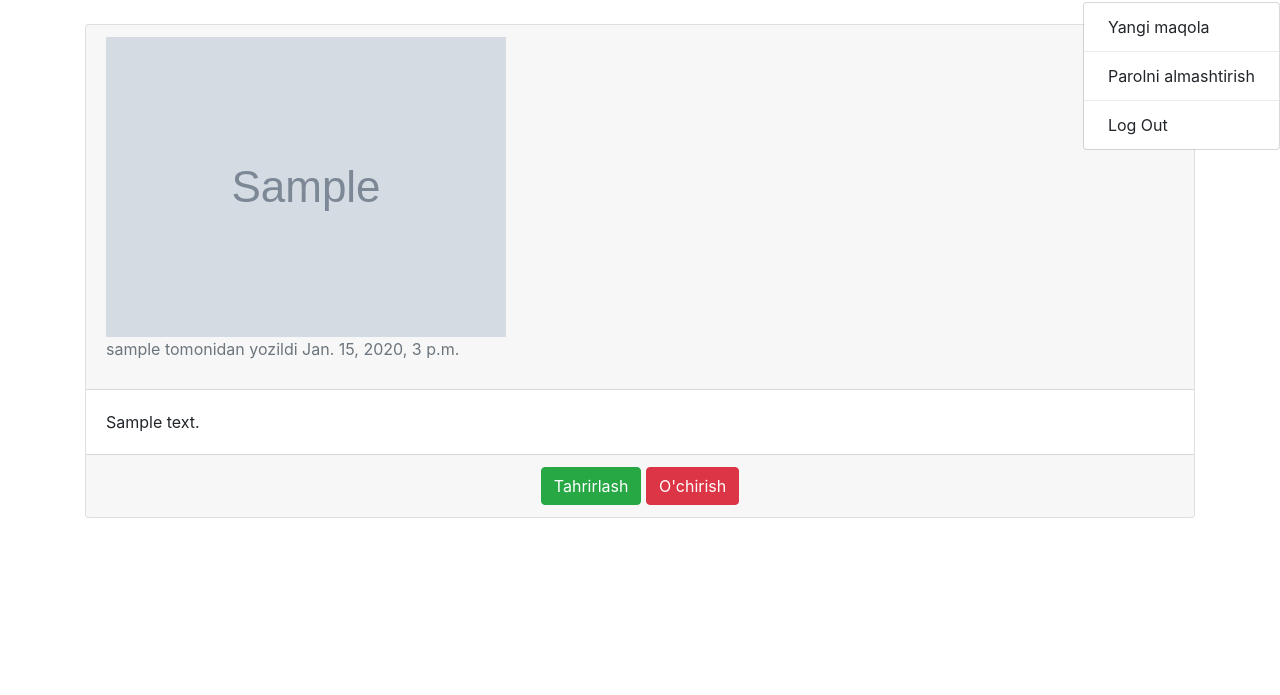
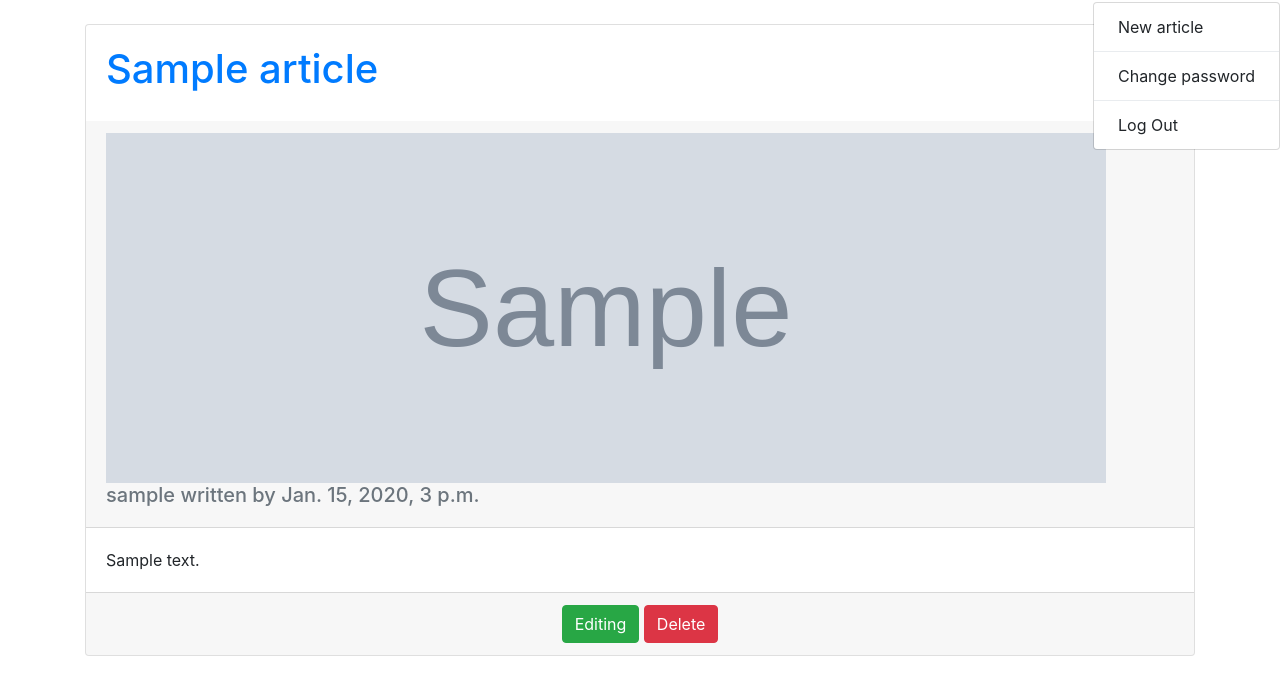
Before and after one commit to Farruxbek2004/article, a Django app: page /articles/ in a window 1280 px wide, after a click that opens the changed part. Shown: the part 56-751 px from the top of the page. Run offline with Django 4.2, Linux system fonts and the light colour scheme; a user stored in the database is signed in; tables that the repository leaves empty hold one stand-in row (values such as "Sample post"); grey boxes marked "Sample" are stand-in pictures; some libraries are stand-ins or nearby versions.

Commit message:
no commit

```diff
--- a/news_site/articles/models.py
+++ b/news_site/articles/models.py
@@ -6,6 +6,7 @@ from django.db import models
 
 class Article(models.Model):
     title = models.CharField(max_length=255)
+    slug = models.SlugField(unique=True)
     body = models.TextField()
     photo = models.ImageField(upload_to='images/', blank=True)
     data = models.DateTimeField(auto_now_add=True)
@@ -18,4 +19,4 @@ class Article(models.Model):
         return self.title
 
     def get_absolute_url(self):
-        return reverse('article_detail',args=[str(self.id)])
+        return reverse('article_detail', args=[str(self.id)])
--- a/news_site/articles/views.py
+++ b/news_site/articles/views.py
@@ -6,7 +6,7 @@ from django.views.generic.edit import UpdateView, DeleteView
 
 
 class ArticleListView(ListView):
-    model = Article
+    queryset = Article.objects.order_by("-id")
     template_name = 'article_list.html'
 
 
--- a/news_site/news_site/urls.py
+++ b/news_site/news_site/urls.py
@@ -29,3 +29,7 @@ urlpatterns = [
 
 if settings.DEBUG:
     urlpatterns += static(settings.MEDIA_URL, document_root=settings.MEDIA_ROOT)
+
+
+# username: admin123
+# password: 123
--- a/news_site/templates/article_delete.html
+++ b/news_site/templates/article_delete.html
@@ -1,9 +1,9 @@
 {% extends 'base.html' %}
 
 {% block content %}
-    <h1>Maqolani o'chirish</h1>
+    <h1>Delete article</h1>
     <form action="" method="post">{% csrf_token %}
         {{ form.as_p }}
-        <button type="submit" class="btn btn-danger ml-2">Maqolani o'chirish</button>
+        <button type="submit" class="btn btn-danger ml-2">Delete article</button>
     </form>
 {% endblock content %}
--- a/news_site/templates/article_detail.html
+++ b/news_site/templates/article_detail.html
@@ -11,8 +11,8 @@
     </div>
     <p>
         <a href="{% url 'article_edit' article.pk %}"
-           class="btn btn-primary">Tahrirlash</a>
-        <a href="{% url 'article_delete' article.pk %}" class="btn btn-danger">O'chirish</a>
-    <p><a href="{% url 'article_list' %}"> Barcha maqola</a>larni ko'rish</p>
+           class="btn btn-primary">Editing</a>
+        <a href="{% url 'article_delete' article.pk %}" class="btn btn-danger">Delete</a>
+    <p><a href="{% url 'article_list' %}"> All articles</a>to see</p>
     </p>
 {% endblock content %}
--- a/news_site/templates/article_edit.html
+++ b/news_site/templates/article_edit.html
@@ -1,9 +1,9 @@
 {% extends 'base.html' %}
 
 {% block content %}
-    <h1>Maqolani tahrirlash</h1>
+    <h1>Editing the article</h1>
     <form  method="post" enctype="multipart/form-data">{% csrf_token %}
         {{ form.as_p }}
-        <button type="submit" class="btn btn-info ml-2">Tahrirlash</button>
+        <button type="submit" class="btn btn-info ml-2">Editing</button>
     </form>
 {% endblock content %}
--- a/news_site/templates/article_list.html
+++ b/news_site/templates/article_list.html
@@ -7,24 +7,28 @@
 {% block content %}
     {% for article in object_list %}
         <div class="card mb-3">
+            <div class="card-body">
+                <h1>
+                    <a href="{% url 'article_detail' article.pk %}">
+                        {{ article.title }}
+                    </a>
+                </h1>
+            </div>
             <div class="card-header">
-                {% if article.photo %}
-                    <a href="{% url 'article_detail' article.pk %}">
-                        <img src="{{ article.photo.url }}" alt="{{ article.title }}">
-                    </a>
-                {% endif %}
-{#                <a href="{% url 'article_detail' article.pk %}">#}
-{#                    <span class="font-weight-bold">{{ article.title }}</span>#}
-{#                </a>#}
-                <p class="text-muted">{{ article.author }} tomonidan yozildi {{ article.data }}</p>
+                <img src="{{ article.photo.url }}" alt="" width="1000" height="350">
+                <h5 class="text-muted">{{ article.author }} written by {{ article.data }}</h5>
             </div>
             <div class="card-body">
-                {{ article.body }}
+                {% if article.body|length > 80 %}
+                    <p class="card-text">{{ article.body|slice:200 }}</p>
+                {% else %}
+                    <p class="card-text">{{ article.body }}</p>
+                {% endif %}
             </div>
             <div class="card-footer text-center text-muted">
                 <a href="{% url 'article_edit' article.pk %}"
-                   class="btn btn-success">Tahrirlash</a>
-                <a href="{% url 'article_delete' article.pk %}" class="btn btn-danger">O'chirish</a>
+                   class="btn btn-success">Editing</a>
+                <a href="{% url 'article_delete' article.pk %}" class="btn btn-danger">Delete</a>
             </div>
         </div>
         <br>
--- a/news_site/templates/article_new.html
+++ b/news_site/templates/article_new.html
@@ -1,9 +1,9 @@
 {% extends 'base.html' %}
 
 {% block content %}
-<h1 class="text-success">Yangi maqola qo'shish</h1>
+<h1 class="text-success">Add a new article</h1>
     <form  method="post" enctype="multipart/form-data">{% csrf_token %}
         {{ form.as_p }}
-    <button class="btn btn-primary ml-2" type="submit">Saqlash</button>
+    <button class="btn btn-primary ml-2" type="submit">Save</button>
     </form>
 {% endblock content %}
--- a/news_site/templates/base.html
+++ b/news_site/templates/base.html
@@ -3,10 +3,9 @@
 <head>
     <meta charset="UTF-8">
     <meta name="viewport" content="width=device-width, initial-scale=1, shrink-to-fit=no">
-
     <title>
         {% block title %}
-            Yangiliklar saytiga hush kelipsiz
+            Welcome to the news site
         {% endblock title %}
     </title>
     <link rel="stylesheet" href="https://cdn.jsdelivr.net/npm/bootstrap@4.0.0/dist/css/bootstrap.min.css"
@@ -20,6 +19,7 @@
     <script src="https://cdn.jsdelivr.net/npm/bootstrap@4.0.0/dist/js/bootstrap.min.js"
             integrity="sha384-JZR6Spejh4U02d8jOt6vLEHfe/JQGiRRSQQxSfFWpi1MquVdAyjUar5+76PVCmYl"
             crossorigin="anonymous"></script>
+
     <style>
         #hint_id_username, #hint_id_password1, #hint_id_password2 {
             display: none;
@@ -27,6 +27,7 @@
     </style>
 </head>
 <body>
+
 <nav class="navbar navbar-expand-md navbar-dark bg-dark mb-4">
     <a class="navbar-brand" href="{% url 'home' %}">Newspaper</a>
 
@@ -47,10 +48,10 @@
                     <div class="dropdown-menu dropdown-menu-right"
                          aria-labelledby="userMenu">
                         <a class="dropdown-item"
-                           href="{% url 'article_new' %}">Yangi maqola</a>
+                           href="{% url 'article_new' %}">New article</a>
                         <div class="dropdown-divider"></div>
                         <a class="dropdown-item"
-                           href="{% url 'password_change' %}">Parolni almashtirish</a>
+                           href="{% url 'password_change' %}">Change password</a>
                         <div class="dropdown-divider"></div>
                         <a class="dropdown-item" href="{% url 'logout' %}">
                             Log Out</a>
@@ -58,11 +59,18 @@
                 </li>
             </ul>
         {% else %}
+            {#            <form class="d-flex" role="search" action="" method="post">#}
+            {#                {% csrf_token %}#}
+            {#                <input class="form-control me-2" type="search" name="search"#}
+            {#                       placeholder="Search with {{ books_count }} books"#}
+            {#                       aria-label="Search">#}
+            {#                <button class="btn btn-outline-success" type="submit">Search</button>#}
+            {#            </form>#}
             <form class="form-inline ml-auto">
                 <a href="{% url 'login' %}" class="btn btn-outline-secondary">
                     Log In</a>
                 <a href="{% url 'signup' %}" class="btn btn-primary ml-2">
-                    Ro'yxatdan o'tkazish</a>
+                    Registration</a>
             </form>
         {% endif %}
     </div>
--- a/news_site/templates/registration/login.html
+++ b/news_site/templates/registration/login.html
@@ -1,6 +1,6 @@
 {% extends 'base.html' %}
 {% block title %}
-    Login sahifasi
+    Login page
 {% endblock title %}
 
 {% block content %}
--- a/news_site/templates/registration/password_change_done.html
+++ b/news_site/templates/registration/password_change_done.html
@@ -1,10 +1,10 @@
 {% extends 'base.html' %}
 
 {% block title %}
-    Parol O'zgartirildi
+    Password Changed
 {% endblock title %}
 
 {% block content %}
-<h1>Parolinggiz  o'zgartirildi</h1>
-    <p>Sizning parolinggiz mufaqqiyatli o'zgartirildi</p>
+<h1>Your password has been changed</h1>
+    <p>Your password has been successfully changed</p>
 {% endblock content %}
--- a/news_site/templates/registration/password_reset_complete.html
+++ b/news_site/templates/registration/password_reset_complete.html
@@ -1,13 +1,13 @@
 {% extends 'base.html' %}
 
 {% block title %}
-    Parolinggiz o'rnatildi
+   Your password has been set
 {% endblock title %}
 
 
 {% block content %}
-    <h1>Parolni o'zgartirish tugadi!</h1>
-    <p>Sizning parolinggiz mufaqqiyatli o'rnatildi. Siz saytga kirishiggiz mumkin
+    <h1>Password change complete!</h1>
+    <p>Your password has been successfully set. You can access the site.
         <a href="{% url 'login' %}">Login</a>
     </p>
 {% endblock content %}
--- a/news_site/templates/registration/password_reset_confirm.html
+++ b/news_site/templates/registration/password_reset_confirm.html
@@ -1,13 +1,13 @@
 {% extends 'base.html' %}
 
 {% block title %}
-    Yangi parolni kiriting!
+    Enter a new password!
 {% endblock title %}
 
 {% block content %}
-<h1>Parolni kiriting</h1>
+<h1>Enter the password</h1>
     <form method="post">{% csrf_token %}
     {{ form.as_p }}
-    <button type="submit" class="btn btn-success">Parolni o'zgartiring</button>
+    <button type="submit" class="btn btn-success">Change the password</button>
     </form>
 {% endblock content %}
--- a/news_site/templates/registration/password_reset_done.html
+++ b/news_site/templates/registration/password_reset_done.html
@@ -1,10 +1,10 @@
 {% extends 'base.html' %}
 
 {% block title %}
-    Parol Email jo'natildi
+    Password Email sent
 {% endblock title %}
 
 {% block content %}
-<h1 class="text-info">Emailinggizni tekshiring</h1>
-    <p>Sizga parolni tiklash bo'yicha yo'riqnomani jo'natdik, emailingizni tekshiring!</p>
+    <h1 class="text-info">Check your email</h1>
+    <p>We have sent you instructions on how to reset your password, check your email!</p>
 {% endblock content %}
```
Also changed, not shown: news_site/templates/home.html (+12 -10 lines), news_site/templates/registration/password_change_form.html (+4 -4 lines), news_site/templates/registration/password_reset_form.html (+4 -4 lines), news_site/templates/signup.html (+4 -4 lines).
